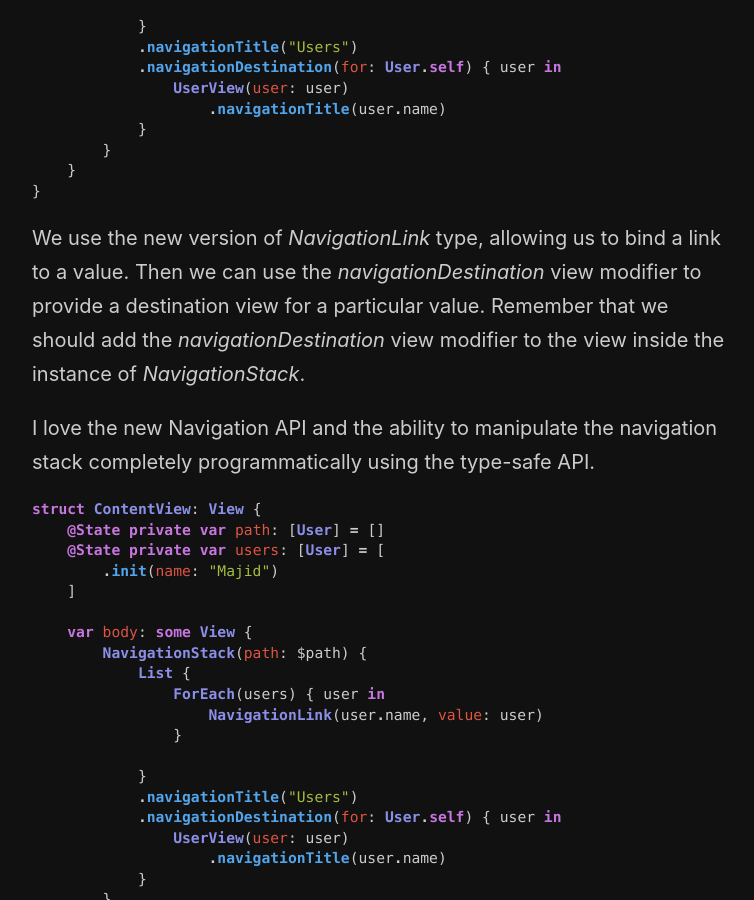
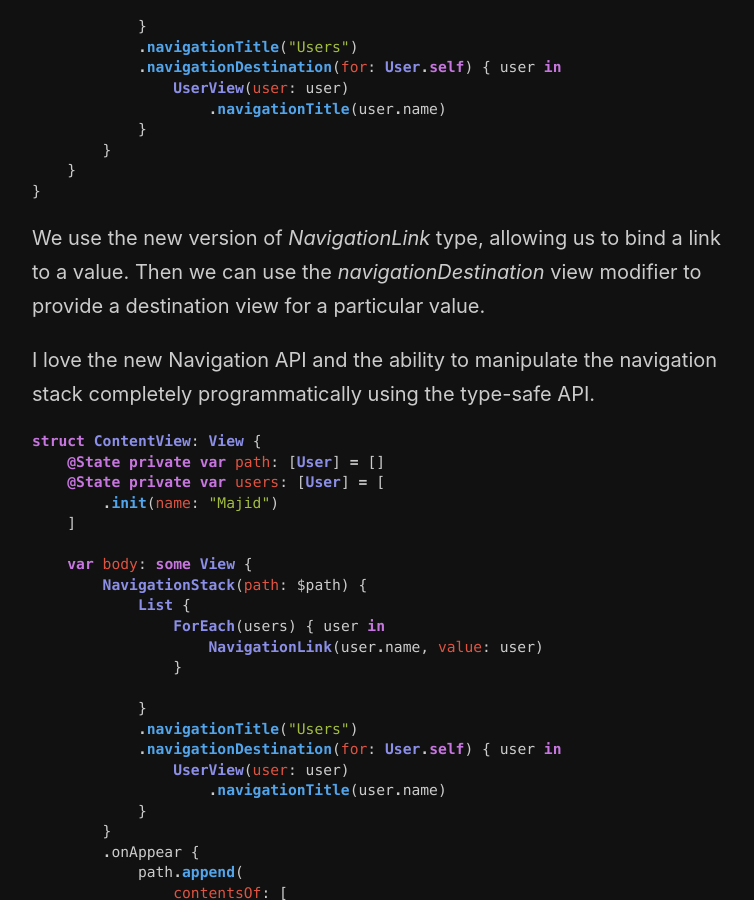
Before and after one commit to mecid/mecid.github.io, a Jekyll site: the page built from _posts/2022-06-07-what-is-new-in-swiftui-after-wwdc22.md, in a window 1280 px wide and 900 px high, scrolled down 873 px. Shown: the whole window, without its empty margins (258-1012 px from the left). Built offline with Jekyll 4.4.1, drawn with Linux system fonts in a browser that asks for light colours.

Commit message:
small improvement to what is new in swiftui post

````diff
--- a/_posts/2022-06-07-what-is-new-in-swiftui-after-wwdc22.md
+++ b/_posts/2022-06-07-what-is-new-in-swiftui-after-wwdc22.md
@@ -33,7 +33,7 @@ struct ContentView: View {
 }
 ```
 
-We use the new version of *NavigationLink* type, allowing us to bind a link to a value. Then we can use the *navigationDestination* view modifier to provide a destination view for a particular value. Remember that we should add the *navigationDestination* view modifier to the view inside the instance of *NavigationStack*.
+We use the new version of *NavigationLink* type, allowing us to bind a link to a value. Then we can use the *navigationDestination* view modifier to provide a destination view for a particular value.
 
 I love the new Navigation API and the ability to manipulate the navigation stack completely programmatically using the type-safe API.
 
````
